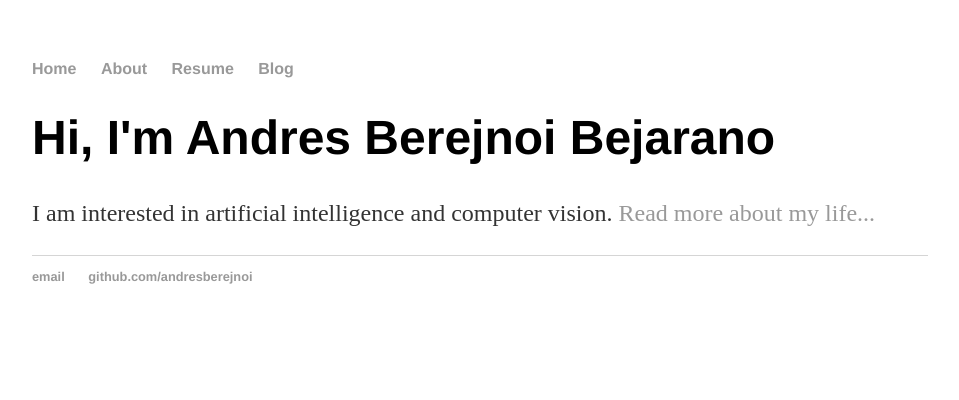
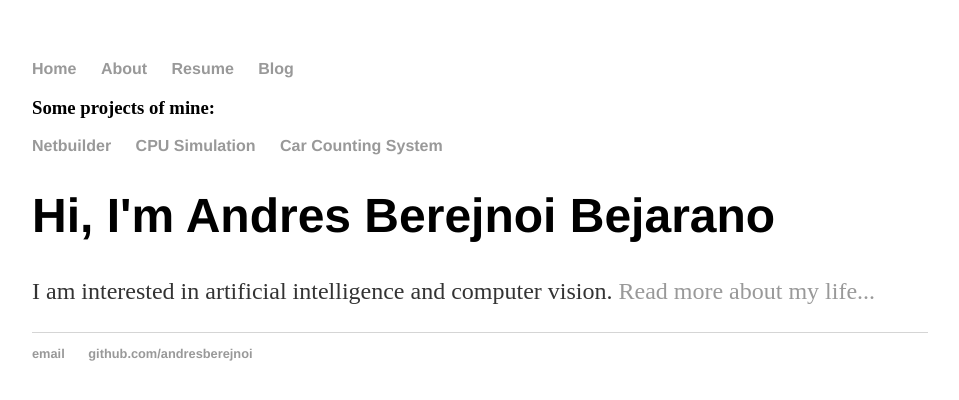
Before and after one commit to andresberejnoi/andresberejnoi.github.io, a Jekyll site: the page built from index.html, in a window 1280 px wide. Shown: the top 400 px of the page, without its empty margins (160-1119 px from the left). Built offline with Jekyll 4.4.1, drawn with Linux system fonts in a browser that asks for light colours.

Commit message:
Added some more information to the website about some of my interesting projects on Github

```diff
--- a/_layouts/default.html
+++ b/_layouts/default.html
@@ -14,6 +14,16 @@
                     <li><a href="https://andrescscresearch.wordpress.com">Blog</a></li>
                 </ul>
             </nav>
+
+            <nav>
+              <h3>Some projects of mine:</h3>
+              <ul>
+                <li><a href="https://github.com/andresberejnoi/NetBuilder">Netbuilder</a></li>
+                <li><a href="https://github.com/andresberejnoi/CPU_simulation">CPU Simulation</a></li>
+                <li><a href="https://github.com/andresberejnoi/ComputerVision">Car Counting System</a></li>
+              </ul>
+            </nav>
+
             <div class="container">
 
             {{ content }}
```
